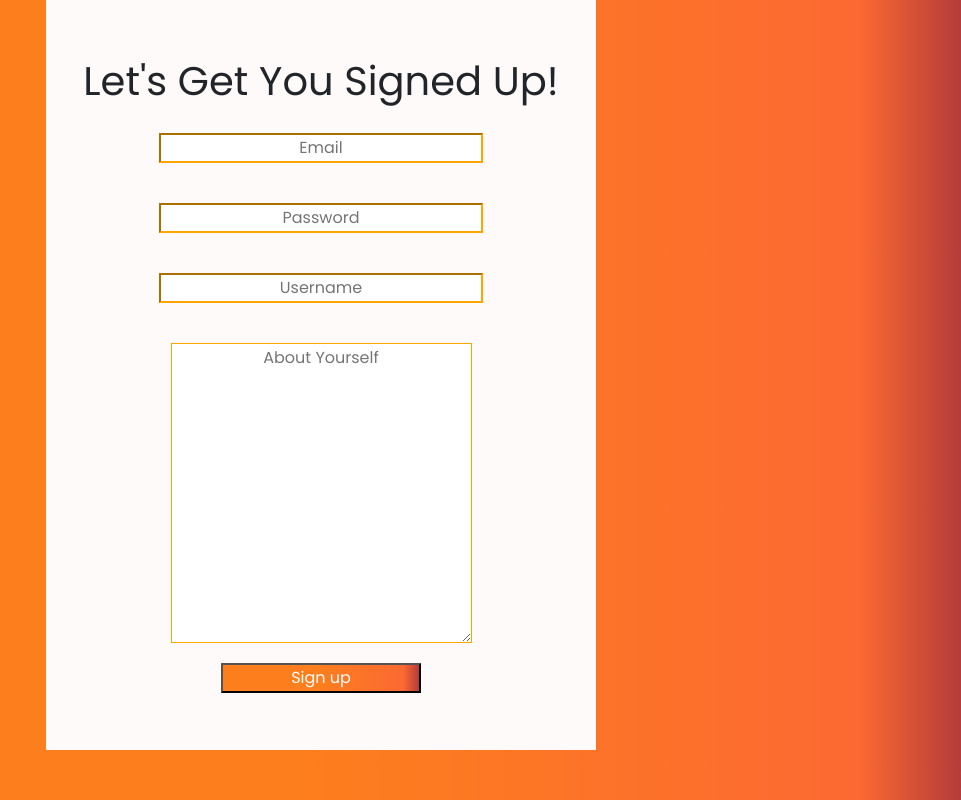
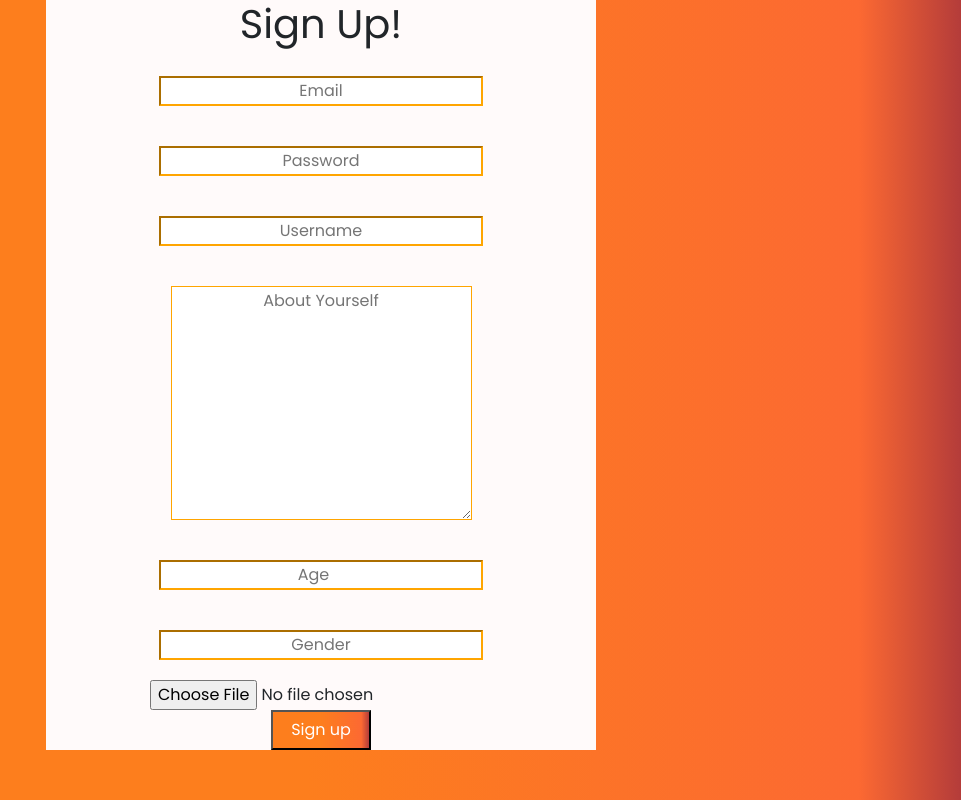
Before and after one commit to dubaiplayer/Find-A-Friend-, a React (Create React App) app: page /Signup in a window 1280 px wide. Shown: the whole page, without its empty margins (319-1280 px from the left). Built offline with nearby package versions, Linux system fonts and the light colour scheme.

Commit message:
Added age and gender to user description because they are integral if you want to friend someone

```diff
--- a/src/App.css
+++ b/src/App.css
@@ -41,7 +41,8 @@
 }
 
 .signup{
-  width: 200px;
+  width: 100px;
+  height: 50px;
   background: rgb(253,126,29);
   background: linear-gradient(90deg, rgba(253,126,29,1) 49%, rgba(252,105,50,1) 92%, rgba(180,60,58,1) 100%, rgba(252,176,69,1) 100%);
   color:white;
--- a/src/Signup.jsx
+++ b/src/Signup.jsx
@@ -14,6 +14,9 @@ export const Signup = () => {
   const [username, setUsername] = useState('')
   const [password, setPassword] = useState('')
   const [aboutMe, setaboutMe] = useState('')
+  const [age, setAge] = useState('')
+  const [gender, setGender] = useState('')
+  const [image, setImage] = useState('')
 
   const signup = async() => {
 
@@ -25,6 +28,9 @@ export const Signup = () => {
           {username : username,
             email : email,
              password : password,
+             age: age,
+             gender: gender,
+             image: image,
             info: aboutMe})
 
             alert(`Hello ${username}`)
@@ -57,11 +63,14 @@ export const Signup = () => {
     <div className="main">
       <div className="hero">
 
-      <h1 {...props2}>Let's Get You Signed Up!</h1>
+      <h1 {...props2}>Sign Up!</h1>
       <input id="email" {...props1} type="email" placeholder="Email" value={email} onChange={(res) => setEmail(res.target.value)}></input>
       <input id="password" {...props1} type="text" placeholder="Password" value={password} onChange={(res) => setPassword(res.target.value)}></input>
       <input id="username"  {...props1} type="text" placeholder="Username" value={username} onChange={(res) => setUsername(res.target.value)}></input>
       <textarea id="aboutMe" type="text" placeholder="About Yourself" value={aboutMe} onChange={(res) => setaboutMe(res.target.value)}></textarea>
+      <input id="age" {...props1} type="number" placeholder="Age" value={age} onChange={(res) => setAge(res.target.value)}></input>
+      <input id="gender" {...props1} type="text" placeholder="Gender" value={gender} onChange={(res) => setGender(res.target.value)}></input>
+      <input id="image" type="file" placeholder="Image of Yourself" value={image} onChange={(res) => setImage(res.target.value)}></input>
       <button className="signup" onClick={() => signup()}>Sign up</button>
 
       </div>
```
